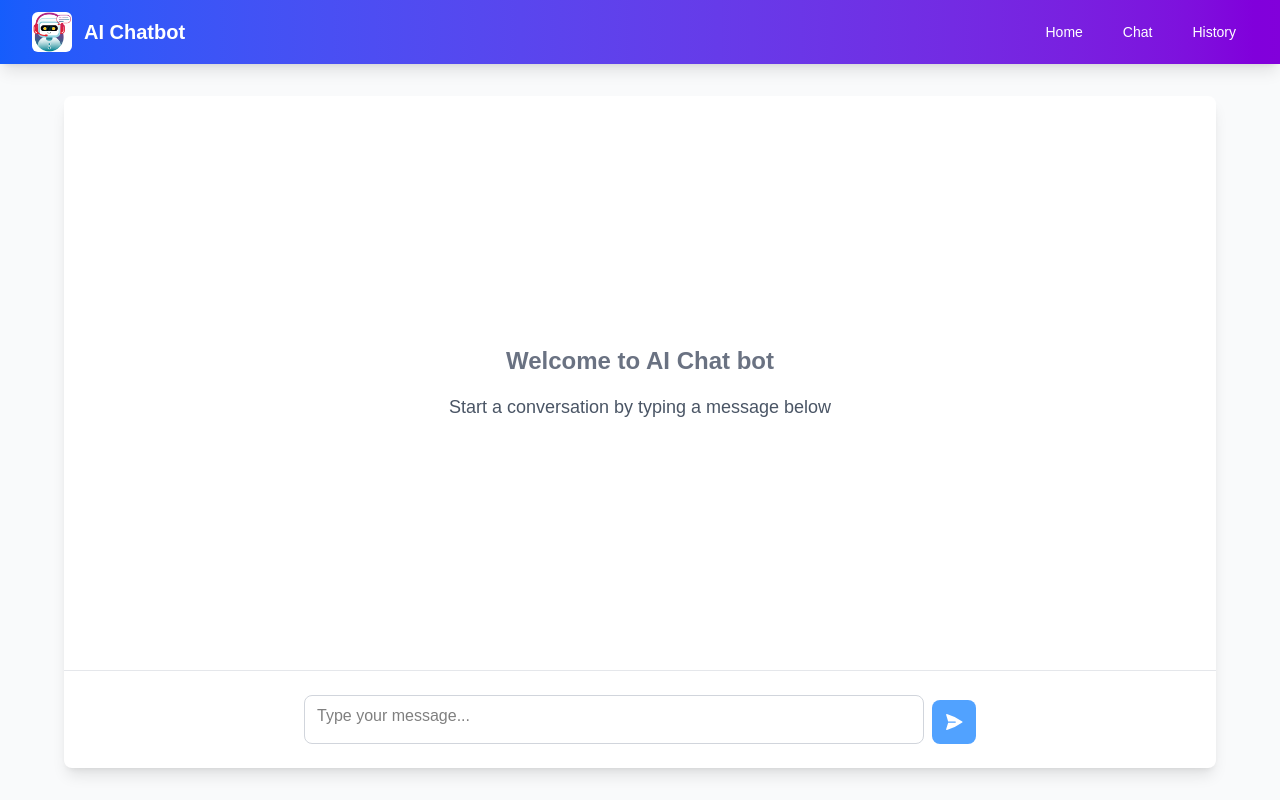
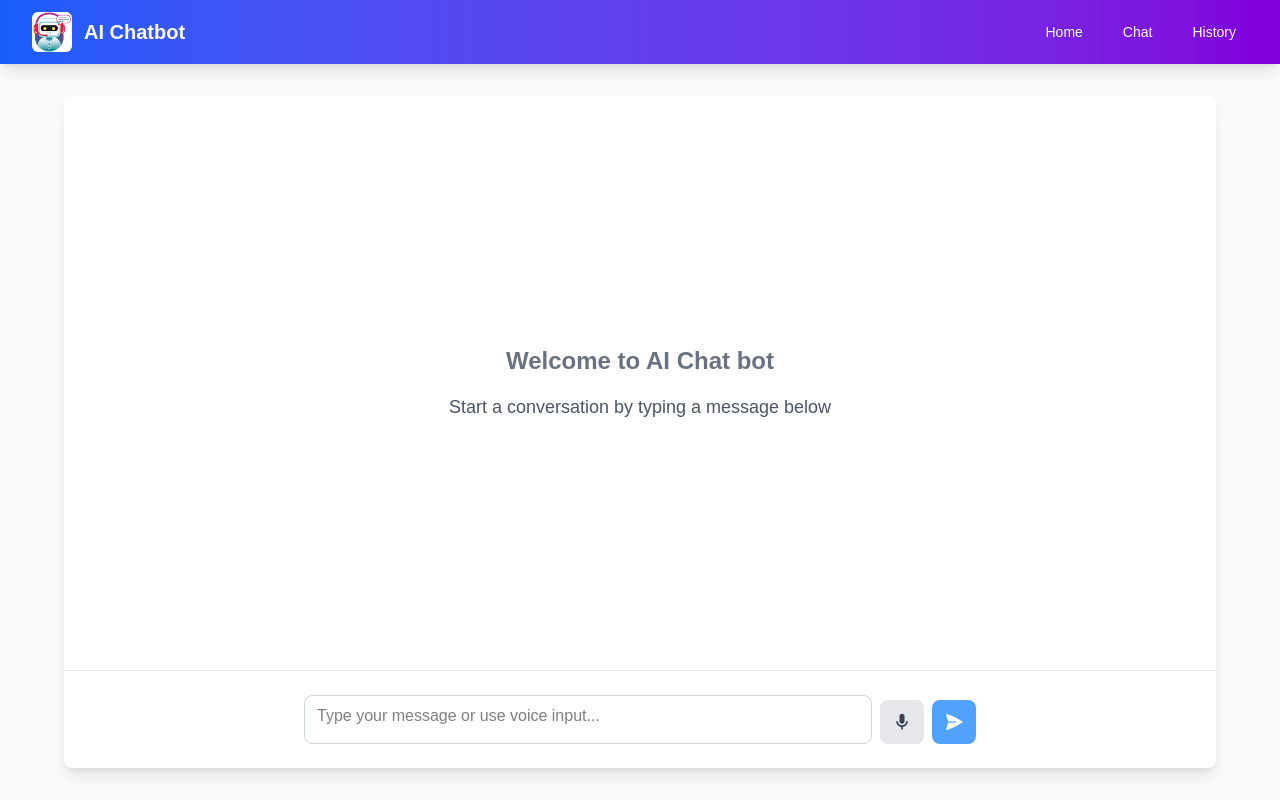
Before and after one commit to Himanshu-coder007/Ai-Chatbot, a Next.js app: page /chat in a window 1280 px wide. Built offline with nearby package versions, Linux system fonts and the light colour scheme.

Commit message:
voice input feature added

```diff
--- a/components/MessageInput.tsx
+++ b/components/MessageInput.tsx
@@ -1,6 +1,6 @@
 'use client';
 
-import { useState, KeyboardEvent } from 'react';
+import { useState, KeyboardEvent, useRef, useEffect } from 'react';
 
 interface MessageInputProps {
   onSendMessage: (message: string) => void;
@@ -9,11 +9,78 @@ interface MessageInputProps {
 
 export default function MessageInput({ onSendMessage, disabled }: MessageInputProps) {
   const [message, setMessage] = useState('');
+  const [isListening, setIsListening] = useState(false);
+  const [speechSupported, setSpeechSupported] = useState(true);
+  const [recognitionError, setRecognitionError] = useState<string | null>(null);
+  const recognitionRef = useRef<any>(null);
+  const interimTranscriptRef = useRef('');
+
+  useEffect(() => {
+    // Check if the browser supports the Web Speech API
+    if (!('webkitSpeechRecognition' in window) && !('SpeechRecognition' in window)) {
+      setSpeechSupported(false);
+      return;
+    }
+
+    try {
+      // Initialize speech recognition
+      const SpeechRecognition = (window as any).webkitSpeechRecognition || (window as any).SpeechRecognition;
+      recognitionRef.current = new SpeechRecognition();
+      recognitionRef.current.continuous = false;
+      recognitionRef.current.interimResults = true;
+      recognitionRef.current.lang = 'en-US';
+
+      recognitionRef.current.onresult = (event: any) => {
+        interimTranscriptRef.current = '';
+        let finalTranscript = '';
+
+        for (let i = event.resultIndex; i < event.results.length; i++) {
+          const transcript = event.results[i][0].transcript;
+          if (event.results[i].isFinal) {
+            finalTranscript += transcript + ' ';
+          } else {
+            interimTranscriptRef.current += transcript;
+          }
+        }
+
+        if (finalTranscript) {
+          setMessage(prev => prev + (prev ? ' ' : '') + finalTranscript.trim());
+        }
+        setRecognitionError(null);
+      };
+
+      recognitionRef.current.onend = () => {
+        setIsListening(false);
+        interimTranscriptRef.current = '';
+      };
+
+      recognitionRef.current.onerror = (event: any) => {
+        console.error('Speech recognition error', event.error);
+        setRecognitionError(`Error: ${event.error}`);
+        setIsListening(false);
+        interimTranscriptRef.current = '';
+      };
+
+      recognitionRef.current.onnomatch = () => {
+        setRecognitionError('No speech was recognized. Please try again.');
+      };
+    } catch (error) {
+      console.error('Failed to initialize speech recognition', error);
+      setSpeechSupported(false);
+    }
+
+    return () => {
+      if (recognitionRef.current) {
+        recognitionRef.current.stop();
+      }
+    };
+  }, []);
 
   const handleSend = () => {
     if (message.trim() && !disabled) {
       onSendMessage(message.trim());
       setMessage('');
+      setRecognitionError(null);
     }
   };
 
@@ -24,26 +91,105 @@ export default function MessageInput({ onSendMessage, disabled }: MessageInputPr
     }
   };
 
+  const toggleListening = () => {
+    if (isListening) {
+      stopListening();
+    } else {
+      startListening();
+    }
+  };
+
+  const startListening = () => {
+    if (recognitionRef.current && !disabled) {
+      try {
+        setRecognitionError(null);
+        recognitionRef.current.start();
+        setIsListening(true);
+        interimTranscriptRef.current = '';
+      } catch (error) {
+        console.error('Error starting speech recognition', error);
+        setRecognitionError('Failed to start voice recognition. Please try again.');
+        setIsListening(false);
+      }
+    }
+  };
+
+  const stopListening = () => {
+    if (recognitionRef.current) {
+      recognitionRef.current.stop();
+      setIsListening(false);
+    }
+  };
+
   return (
-    <div className="flex items-end gap-2 max-w-2xl mx-auto">
+    <div className="w-full max-w-2xl mx-auto">
+      <div className="flex items-end gap-2">
         <div className="flex-1 border border-gray-300 rounded-lg bg-white focus-within:ring-2 focus-within:ring-blue-500 focus-within:border-transparent text-black">
           <textarea
-          value={message}
+            value={message + (interimTranscriptRef.current ? ' ' + interimTranscriptRef.current : '')}
             onChange={(e) => setMessage(e.target.value)}
             onKeyPress={handleKeyPress}
-          placeholder="Type your message..."
+            placeholder="Type your message or use voice input..."
             className="w-full px-3 py-2 resize-none border-none focus:outline-none"
             rows={1}
             disabled={disabled}
           />
         </div>
+
+        {speechSupported && (
+          <button
+            onClick={toggleListening}
+            disabled={disabled}
+            className={`p-3 rounded-lg transition-colors cursor-pointer ${
+              isListening
+                ? 'bg-red-500 hover:bg-red-600 text-white animate-pulse'
+                : 'bg-gray-200 hover:bg-gray-300 text-gray-700'
+            } disabled:bg-gray-300 disabled:cursor-not-allowed`}
+            type="button"
+            title={isListening ? 'Stop recording' : 'Start voice recording'}
+          >
+            <MicrophoneIcon isListening={isListening} />
+          </button>
+        )}
+
         <button
           onClick={handleSend}
           disabled={disabled || !message.trim()}
           className="bg-blue-600 text-white p-3 rounded-lg disabled:bg-blue-400 disabled:cursor-not-allowed hover:bg-blue-700 transition-colors cursor-pointer"
+          type="button"
         >
           <SendIcon />
         </button>
+      </div>
+
+      {recognitionError && (
+        <div className="mt-2 text-sm text-red-500 flex items-center">
+          <svg xmlns="http://www.w3.org/2000/svg" className="h-4 w-4 mr-1" fill="none" viewBox="0 0 24 24" stroke="currentColor">
+            <path strokeLinecap="round" strokeLinejoin="round" strokeWidth={2} d="M12 8v4m0 4h.01M21 12a9 9 0 11-18 0 9 9 0 0118 0z" />
+          </svg>
+          {recognitionError}
+        </div>
+      )}
+
+      {isListening && (
+        <div className="mt-2 flex items-center">
+          <div className="flex space-x-1 items-center">
+            <div className="w-3 h-3 rounded-full bg-red-500 animate-pulse"></div>
+            <div className="w-2 h-2 rounded-full bg-red-500 animate-pulse" style={{ animationDelay: '0.2s' }}></div>
+            <div className="w-3 h-3 rounded-full bg-red-500 animate-pulse" style={{ animationDelay: '0.4s' }}></div>
+          </div>
+          <span className="text-sm text-gray-600 ml-2">Listening... Speak now</span>
+        </div>
+      )}
+
+      {!speechSupported && (
+        <div className="mt-2 text-sm text-amber-600 flex items-center">
+          <svg xmlns="http://www.w3.org/2000/svg" className="h-4 w-4 mr-1" fill="none" viewBox="0 0 24 24" stroke="currentColor">
+            <path strokeLinecap="round" strokeLinejoin="round" strokeWidth={2} d="M12 9v2m0 4h.01m-6.938 4h13.856c1.54 0 2.502-1.667 1.732-3L13.732 4c-.77-1.333-2.694-1.333-3.464 0L3.34 16c-.77 1.333.192 3 1.732 3z" />
+          </svg>
+          Voice input is not supported in your browser. Try Chrome or Edge.
+        </div>
+      )}
     </div>
   );
 }
@@ -60,3 +206,25 @@ function SendIcon() {
     </svg>
   );
 }
+
+function MicrophoneIcon({ isListening }: { isListening: boolean }) {
+  return (
+    <svg
+      xmlns="http://www.w3.org/2000/svg"
+      viewBox="0 0 24 24"
+      fill="currentColor"
+      className="w-5 h-5"
+    >
+      {isListening ? (
+        // Stop icon (square)
+        <rect x="6" y="6" width="12" height="12" />
+      ) : (
+        // Microphone icon
+        <>
+          <path d="M12 14c1.66 0 3-1.34 3-3V5c0-1.66-1.34-3-3-3S9 3.34 9 5v6c0 1.66 1.34 3 3 3z" />
+          <path d="M17 11c0 2.76-2.24 5-5 5s-5-2.24-5-5H5c0 3.53 2.61 6.43 6 6.92V21h2v-3.08c3.39-.49 6-3.39 6-6.92h-2z" />
+        </>
+      )}
+    </svg>
+  );
+}
```
Lines whose indentation alone changed are shown as unchanged.
